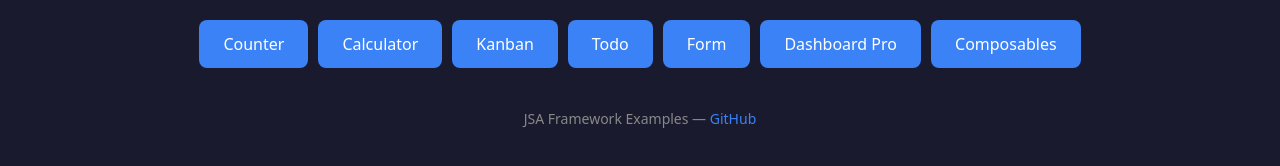
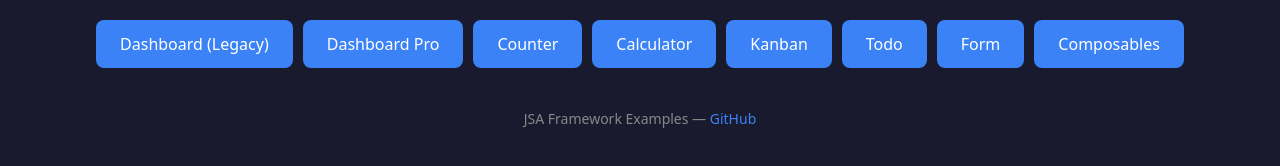
Before and after one commit to javimosch/jsalt, a website: page examples/index.html in a window 1280 px wide. Drawn offline with nearby package versions, Linux system fonts and the light colour scheme; no server answers.

Commit message:
refactor: Reorder example navigation buttons to prioritize Dashboard (Legacy) and Dashboard Pro

```diff
--- a/examples/index.html
+++ b/examples/index.html
@@ -16,12 +16,13 @@
 </head>
 <body>
   <nav>
+    <button onclick="load('dashboard.jsa', this)">Dashboard (Legacy)</button>
+    <button onclick="load('dashboard-pro.jsa', this)">Dashboard Pro</button>
     <button onclick="load('counter.jsa', this)">Counter</button>
     <button onclick="load('calculator.jsa', this)">Calculator</button>
     <button onclick="load('kanban.jsa', this)">Kanban</button>
     <button onclick="load('store.jsa', this)">Todo</button>
     <button onclick="load('form.jsa', this)">Form</button>
-    <button onclick="load('dashboard-pro.jsa', this)">Dashboard Pro</button>
     <button onclick="load('composables.jsa', this)">Composables</button>
   </nav>
   <div id="app"></div>
```
